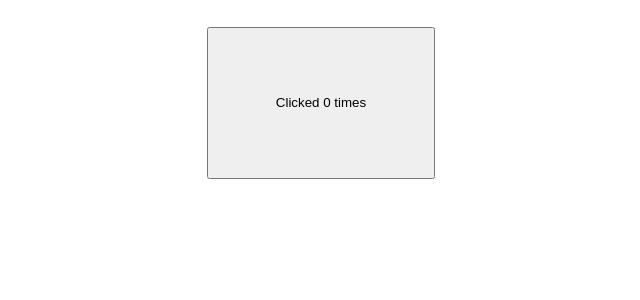
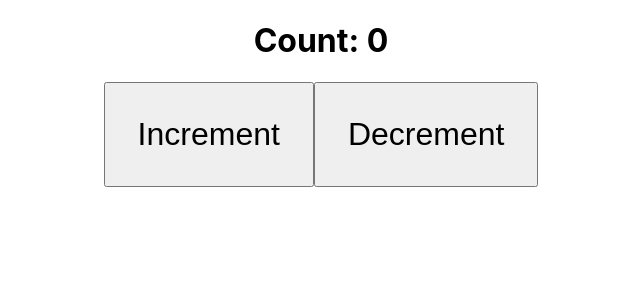
Before and after one commit to wmucheru/react-redux, a React (Create React App) app: page / in a window 1280 px wide. Shown: the top 300 px of the page, without its empty margins (319-959 px from the left). Built offline with nearby package versions, Linux system fonts and the light colour scheme.

Commit message:
Counter redux

```diff
--- a/src/App.css
+++ b/src/App.css
@@ -3,8 +3,8 @@
 }
 
 button{
-  margin:2em;
-  padding:5em;
+  font-size:2em;
+  padding:1em;
 }
 
 .App-logo {
--- a/src/App.js
+++ b/src/App.js
@@ -1,17 +1,18 @@
 import React from 'react';
+import { useSelector, useDispatch } from 'react-redux';
+import { increment, decrement } from './redux/reducers/counter';
 
 import './App.css'
 
 function App() {
-  let [count, setCount] = React.useState(0);
-
-  function handleClick() {
-    setCount(count + 1);
-  }
+  const { count } = useSelector((state) => state.counter);
+  const dispatch = useDispatch();
 
   return (
     <div className="App">
-      <button onClick={handleClick}>Clicked { count } times</button>
+      <h1>Count: { count }</h1>
+      <button onClick={() => dispatch(increment()) }>Increment</button>
+      <button onClick={() => dispatch(decrement()) }>Decrement</button>
     </div>
   );
 }
--- a/src/redux/reducers/counterSlice.js
+++ b/src/redux/reducers/counter.js
@@ -3,17 +3,17 @@
 export const counterSlice = createSlice({
     name: 'counter',
     initialState: {
-        value: 0
+        count: 0
     },
     reducers: {
-        increment: state => {
-            state.value += 1;
+        increment: (state) => {
+            state.count += 1;
         },
-        decrement: state => {
-            state.value -= 1;
+        decrement: (state) => {
+            state.count -= 1;
         },
         incrementByAmount: (state, action) => {
-            state.value += action.payload;
+            state.count += action.payload;
         }
     }
 });
--- a/src/redux/store.js
+++ b/src/redux/store.js
@@ -1,5 +1,9 @@
 import { configureStore } from "@reduxjs/toolkit";
 
+import counterReducer from './reducers/counter';
+
 export default configureStore({
-    reducer: {}
+    reducer: {
+        counter: counterReducer
+    }
 });
```
